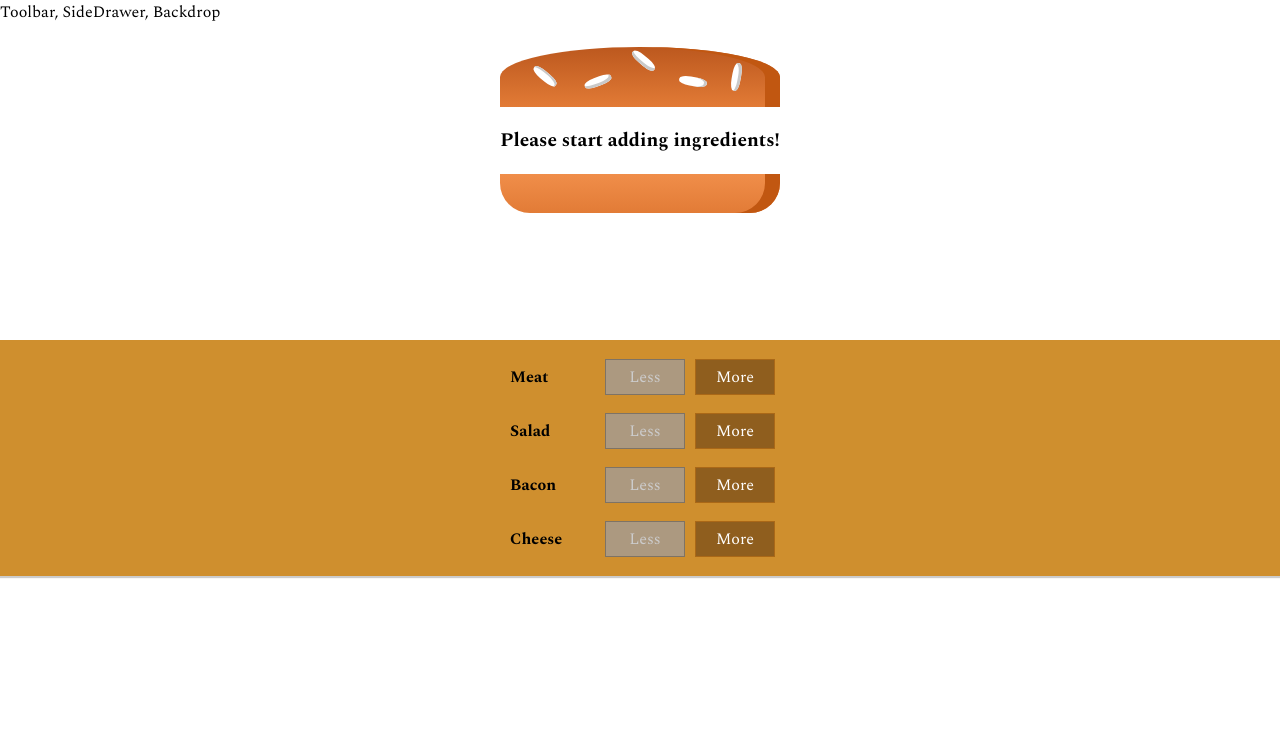
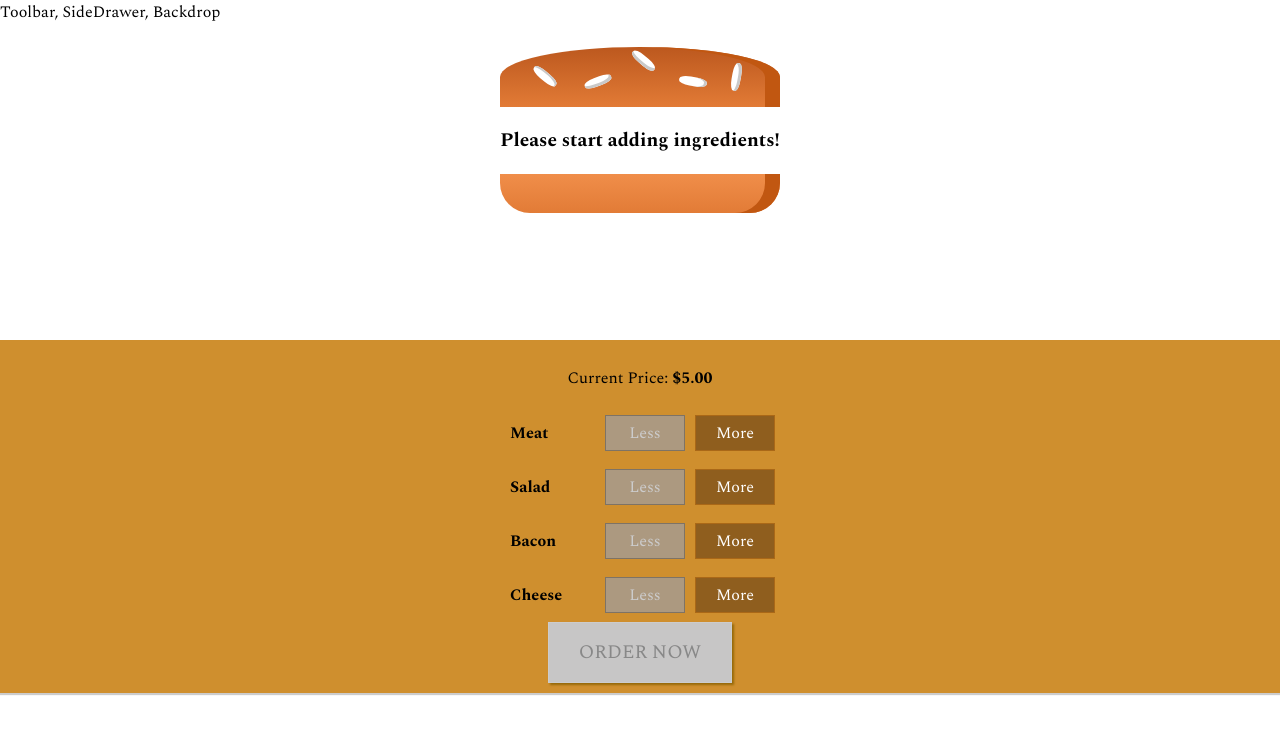
Before and after one commit to mazma1/burger-builder, a React (Create React App) app: page / in a window 1280 px wide. Shown: the top 734 px of the page. Built offline with nearby package versions, Linux system fonts and the light colour scheme.

Commit message:
- display order price - add button to ORDER

```diff
--- a/src/components/burger/build-controls/BuildControls.js
+++ b/src/components/burger/build-controls/BuildControls.js
@@ -13,6 +13,8 @@
 
 const BuildControls = (props) => (
   <div className={styles.container}>
+    <p>Current Price: <strong>${props.price.toFixed(2)}</strong></p>
+
     { controls.map( control => (
       <BuildControl
         key={control.label}
@@ -22,6 +24,8 @@
         removeIngredient={() => props.removeIngredient(control.type)}
       />
     ))}
+
+    <button className={styles['order-button']} disabled={!props.purchasable}>ORDER NOW</button>
   </div>
 );
 
--- a/src/components/burger/build-controls/BuildControls.module.css
+++ b/src/components/burger/build-controls/BuildControls.module.css
@@ -8,3 +8,44 @@
   margin: auto;
   padding: 10px 0;
 }
+
+.order-button {
+  background-color: #DAD735;
+  outline: none;
+  cursor: pointer;
+  border: 1px solid #966909;
+  color: #966909;
+  font-family: inherit;
+  font-size: 1.2em;
+  padding: 15px 30px;
+  box-shadow: 2px 2px 2px #966909;
+}
+
+.order-button:hover, .order-button:active {
+  background-color: #A0DB41;
+  border: 1px solid #966909;
+  color: #966909;
+}
+
+.order-button:disabled {
+  background-color: #C7C6C6;
+  cursor: not-allowed;
+  border: 1px solid #ccc;
+  color: #888888;
+}
+
+.order-button:not(:disabled) {
+  animation: enable 0.3s linear;
+}
+
+@keyframes enable {
+  0% {
+      transform: scale(1);
+  }
+  60% {
+      transform: scale(1.1);
+  }
+  100% {
+      transform: scale(1);
+  }
+}
--- a/src/containers/burger-builder/BurgerBuilder.js
+++ b/src/containers/burger-builder/BurgerBuilder.js
@@ -20,6 +20,22 @@
       meat: 0,
     },
     totalPrice: 5,
+    purchasable: false,
+  };
+
+  updatePurschasableState = () => {
+    this.setState( prevState => {
+      const ingredients = { ...prevState.ingredients };
+      const sum = Object.keys(ingredients)
+      .map(ingredientKey => {
+        return ingredients[ingredientKey];
+      })
+      .reduce((sum, ingredientCount) => {
+        return sum + ingredientCount;
+      }, 0);
+
+      return { purchasable: sum > 0 }
+    });
   }
 
   addIngredientHandler = (type) => {
@@ -35,6 +51,7 @@
         totalPrice: newPrice,
       };
     });
+    this.updatePurschasableState();
   };
 
   removeIngredientHandler = (type) => {
@@ -54,6 +71,7 @@
         totalPrice: newPrice,
       };
     });
+    this.updatePurschasableState();
   };
 
   render() {
@@ -70,6 +88,8 @@
           addIngredient={this.addIngredientHandler}
           removeIngredient={this.removeIngredientHandler}
           disabled={disabledInfo}
+          price={this.state.totalPrice}
+          purchasable={this.state.purchasable}
         />
       </Fragment>
     );
```
Also changed, not shown: src/components/burger/build-controls/build-control/BuildControl.js (line endings or trailing spaces).
